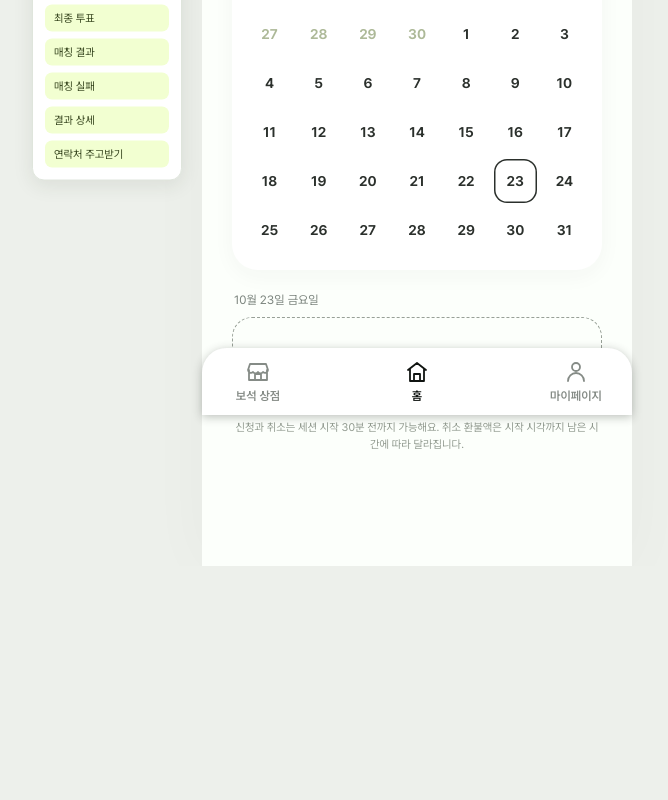
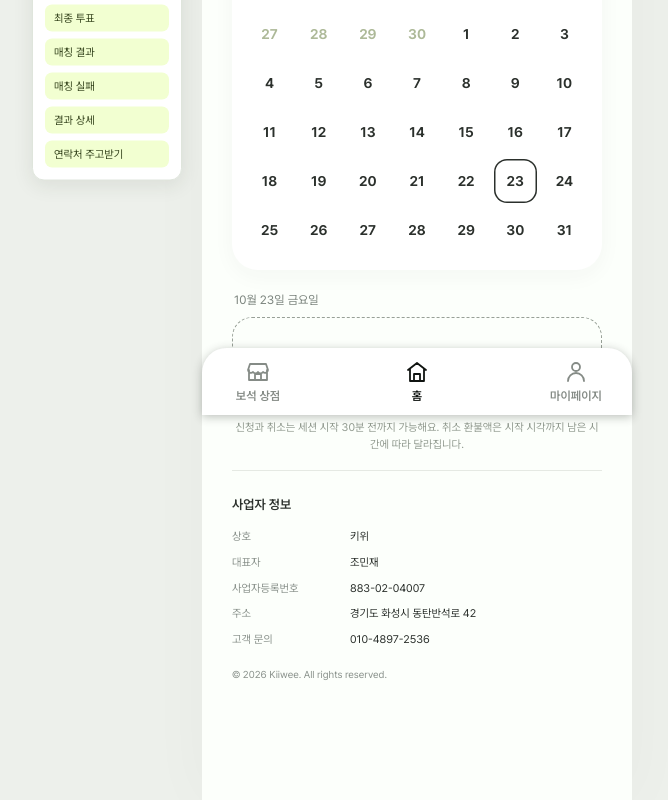
Before and after one commit to likelion-demoday-team3/Frontend, a React (Vite) app: page /home in a window 1280 px wide. Shown: the part 385-1185 px from the top of the page, without its empty margins (223-891 px from the left). Before the commit the page ends 951 px from the top, so only its background shows below. Built offline with nearby package versions, Linux system fonts and the light colour scheme; no server answers; a web font is replaced by a local one.

Commit message:
feat: 홈화면 하단 사업자 정보 등록

```diff
--- /dev/null
+++ b/src/components/common/BusinessInfo.tsx
@@ -0,0 +1,70 @@
+import styled from "styled-components";
+
+const businessDetails = [
+  ["상호", "키위"],
+  ["대표자", "조민재"],
+  ["사업자등록번호", "883-02-04007"],
+  ["주소", "경기도 화성시 동탄반석로 42"],
+  ["고객 문의", "010-4897-2536"],
+];
+
+export default function BusinessInfo() {
+  return (
+    <Footer>
+      <h2>사업자 정보</h2>
+      <dl>
+        {businessDetails.map(([label, value]) => (
+          <div key={label}>
+            <dt>{label}</dt>
+            <dd className={value === "정보 입력 필요" ? "pending" : undefined}>
+              {value}
+            </dd>
+          </div>
+        ))}
+      </dl>
+      <p className="copyright">
+        © {new Date().getFullYear()} Kiiwee. All rights reserved.
+      </p>
+    </Footer>
+  );
+}
+
+const Footer = styled.footer`
+  margin: 0 3rem;
+  padding: 2.4rem 0 calc(12rem + env(safe-area-inset-bottom));
+  border-top: 0.1rem solid #e5e9e3;
+  color: var(--text-secondary);
+
+  h2 {
+    margin: 0 0 1.4rem;
+    color: var(--ink);
+    font: 600 1.3rem/1.5 var(--font-body);
+  }
+  dl {
+    display: grid;
+    gap: 0.8rem;
+    margin: 0;
+  }
+  dl > div {
+    display: flex;
+    flex-wrap: wrap;
+    gap: 0.4rem 0.8rem;
+    font-size: 1.1rem;
+    line-height: 1.6;
+  }
+  dt {
+    flex: 0 0 11rem;
+  }
+  dd {
+    flex: 1 1 15rem;
+    margin: 0;
+    color: var(--ink);
+  }
+  dd.pending {
+    color: #9aa29b;
+  }
+  .copyright {
+    margin: 2rem 0 0;
+    font-size: 1rem;
+  }
+`;
--- a/src/pages/Home.tsx
+++ b/src/pages/Home.tsx
@@ -4,6 +4,7 @@ import Calender, { getToday } from '../components/Home/Calender'
 import Countdown from '../components/Home/Countdown'
 import Scadule from '../components/Home/Scadule'
 import NavBar from '../components/common/NavBar'
+import BusinessInfo from '../components/common/BusinessInfo'
 import { getMyMember } from '../features/members/api'
 import { getMySessions, getSessions } from '../features/sessions/api'
 import type { MySession, Session } from '../features/sessions/types'
@@ -114,6 +115,8 @@ export default function Home() {
         />
       </main>
 
+      <BusinessInfo />
+
       <NavBar isLoggedIn={isLoggedIn} onLoginRequired={() => setLoginPrompt(true)} />
 
       <dialog ref={loginDialog} className="booking-dialog auth-prompt" aria-labelledby="login-prompt-title" onCancel={() => setLoginPrompt(false)} onClick={event => { if (event.target === event.currentTarget) setLoginPrompt(false) }}>
@@ -146,7 +149,7 @@ const HomeShell = styled.div`
 
   .home-header { display: flex; align-items: center; justify-content: space-between; padding: calc(2.4rem + env(safe-area-inset-top)) 3rem 1.8rem; }
   .home-header img { display: block; width: 9rem; height: 4rem; object-fit: contain; }
-  .home-content { padding: 0 3rem calc(11.2rem + env(safe-area-inset-bottom)); }
+  .home-content { padding: 0 3rem 1.6rem; }
   .notification-button { display: grid; place-items: center; width: 4.4rem; height: 4.4rem; padding: 0; border: 0; border-radius: 50%; background: transparent; color: var(--ink); }
   .notification-button:hover { background: #2b302c08; }
   .notification-button svg { width: 2.8rem; height: 2.8rem; }
```
